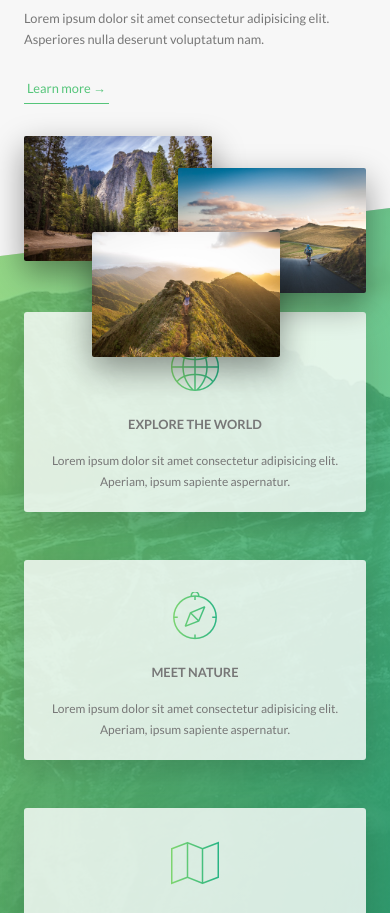
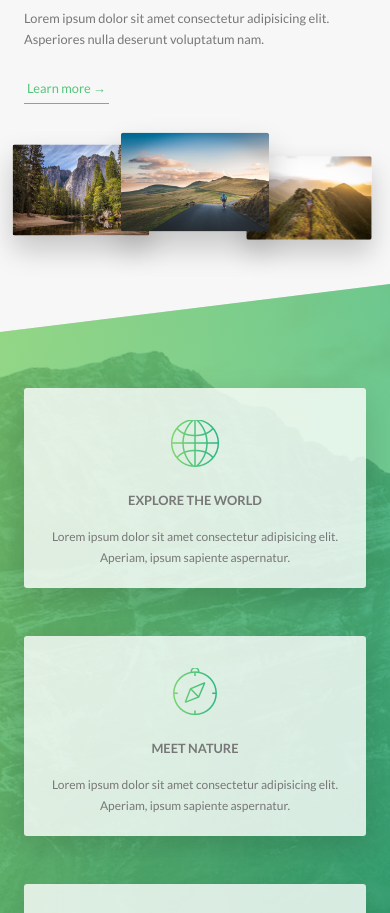
Before and after one commit to LauraTelqiu/natours-react, a React (Create React App) app: page / in a window 390 px wide. Shown: the part 1080-1993 px from the top of the page. Built offline with nearby package versions, Linux system fonts and the light colour scheme.

Commit message:
about images meida query

```diff
--- a/src/sass/main.css
+++ b/src/sass/main.css
@@ -303,17 +303,45 @@ body {
   transition: all 0.2s;
   outline-offset: 2rem;
 }
+@media only screen and (max-width: 56.25em) {
+  .composition__photo {
+    float: left;
+    position: relative;
+    width: 33.33333333%;
+    box-shadow: 0 1.5rem 3rem rgba(0, 0, 0, 0.2);
+  }
+}
 .composition__photo--p1 {
   left: 0;
   top: -2rem;
+}
+@media only screen and (max-width: 56.25em) {
+  .composition__photo--p1 {
+    top: 0;
+    transform: scale(1.2);
+  }
 }
 .composition__photo--p2 {
   right: 0;
   top: 2rem;
 }
+@media only screen and (max-width: 56.25em) {
+  .composition__photo--p2 {
+    top: -1rem;
+    transform: scale(1.3);
+    z-index: 100;
+  }
+}
 .composition__photo--p3 {
   left: 20%;
   top: 10rem;
+}
+@media only screen and (max-width: 56.25em) {
+  .composition__photo--p3 {
+    top: 1rem;
+    left: 0;
+    transform: scale(1.1);
+  }
 }
 .composition__photo:hover {
   outline: 1.5rem solid #55c57a;
```
Also changed, not shown: src/sass/components/_composition.scss (+26 -0 lines), 1 other file (tests, documents, lock files or other folders).
